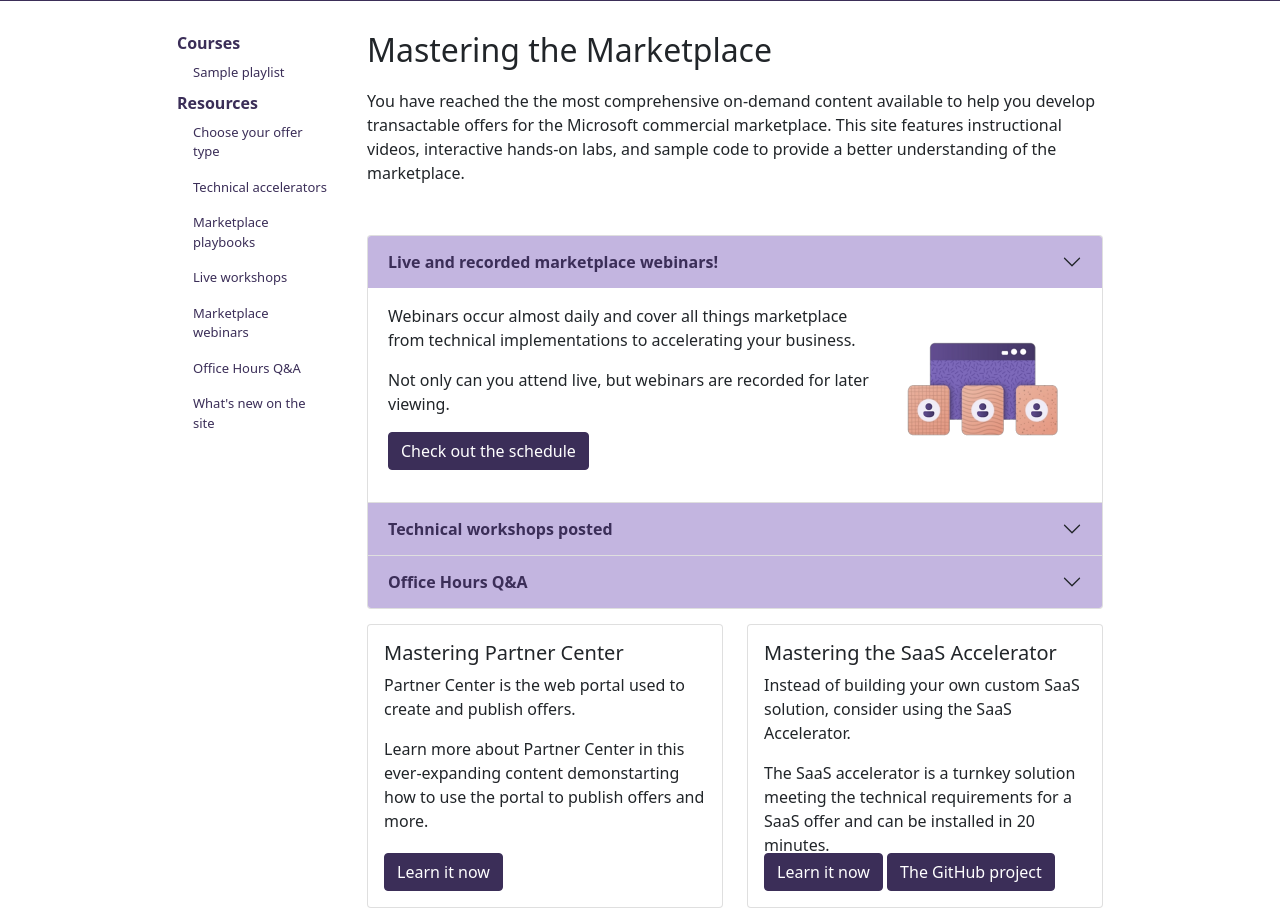
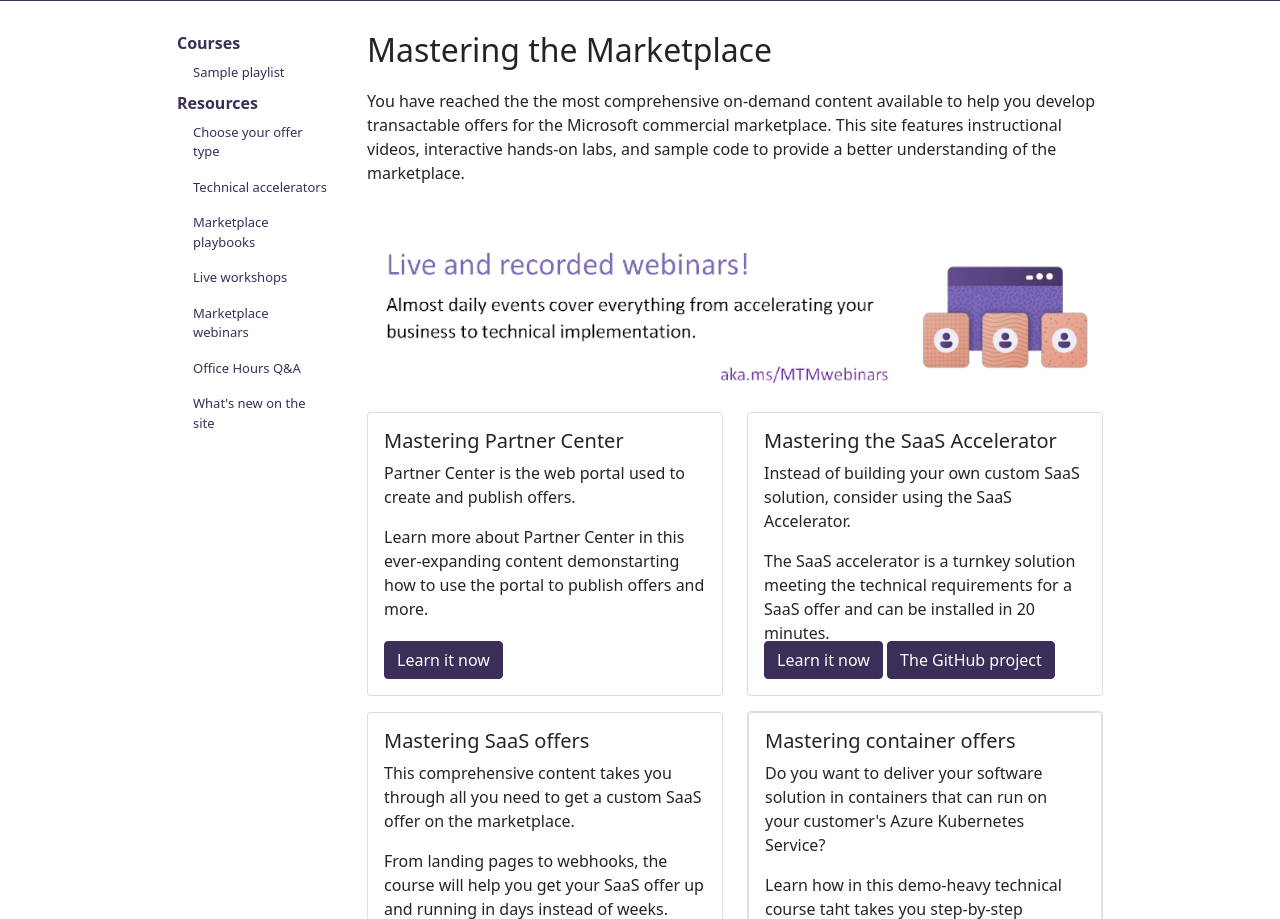
Before and after one commit to dstarr/mtm_site, a Python web app: template src/templates/index.html in a window 1280 px wide. Shown: the part 57-976 px from the top of the page. Run offline with Jinja, Linux system fonts and the light colour scheme; the template is opened without the code that fills it: most values are stand-ins (such as "Sample title", 1, 10 or a date in 2020); some libraries are stand-ins or nearby versions.

Commit message:
moved to carousel

```diff
--- a/src/static/style.css
+++ b/src/static/style.css
@@ -140,9 +140,7 @@ a {
 }
 
 .news-container {
-    margin-left: auto;
-    margin-right: auto;
-    width: 80%;  /* or any specific width */
+    width: 100%;  /* or any specific width */
     justify-content: center;
 }
 
@@ -184,12 +182,6 @@ a {
     height: auto;
 }
 
-.news-item {
-    margin-left: auto;
-    margin-right: auto;
-    justify-content: center;
-}
-
 .short_input {
     padding: 10px;
     width: 50%;
--- a/src/templates/index.html
+++ b/src/templates/index.html
@@ -10,7 +10,7 @@
         interactive hands-on labs, and sample code to provide a better understanding of the marketplace.
     </div>
 
-    {% include 'news_accordian.html' %}
+    {% include 'news_carousel.html' %}
 
     <!-- Card row -->
     <div>
--- a/src/templates/news_carousel.html
+++ b/src/templates/news_carousel.html
@@ -1,25 +1,23 @@
 <!-- news_carousel -->
 <div class="news-container">
-<div id="news_carousel" class="carousel carousel-dark" data-bs-ride="carousel">
+<div id="news_carousel" class="carousel slide carousel-dark" data-bs-touch="false" data-bs-interval="5000" data-bs-ride="carousel">
     <div class="carousel-inner">
-    <div class="carousel-item news-item active">
-      <a href="https://aka.ms/MTMwebinars" target="_blank"><img src="{{ url_for('static', filename = 'carousel-news-items/slide1-webinars.png') }}" class="news-image d-block w-30" alt="Webinars" /></a>
+    <div class="carousel-item active">
+      <a href="https://aka.ms/MTMwebinars" target="_blank">
+        <img src="{{ url_for('static', filename = 'carousel-news-items/webinars.png') }}" class="news-image w-100" alt="Webinars" />
+      </a>
     </div>
-    <div class="carousel-item news-item">
-      <a href="https://aka.ms/MTMworkshops" target="_blank"><img src="{{ url_for('static', filename = 'carousel-news-items/slide2-workshops.png') }}" class="news-image d-block w-30" alt="Workshops" /></a>
+    <div class="carousel-item">
+      <a href="https://aka.ms/MTMworkshops" target="_blank">
+        <img src="{{ url_for('static', filename = 'carousel-news-items/workshops.png') }}" class="news-image d-block w-100" alt="Workshops" />
+      </a>
     </div>
-    <div class="carousel-item news-item">
-      <a href="https://aka.ms/MTMofficehours" target="_blank"><img src="{{ url_for('static', filename = 'carousel-news-items/slide3-officehours.png') }}" class="news-image d-block w-30" alt="Office Hours" /></a>
+    <div class="carousel-item">
+      <a href="https://aka.ms/MTMofficehours" target="_blank">
+        <img src="{{ url_for('static', filename = 'carousel-news-items/officehours.png') }}" class="news-image d-block w-100" alt="Office Hours" />
+      </a>
     </div>
   </div>
-  <button class="carousel-control-prev" type="button" data-bs-target="#news_carousel" data-bs-slide="prev">
-    <span class="carousel-control-prev-icon" aria-hidden="true"></span>
-    <span class="visually-hidden">Previous</span>
-  </button>
-  <button class="carousel-control-next" type="button" data-bs-target="#news_carousel" data-bs-slide="next">
-    <span class="carousel-control-next-icon" aria-hidden="true"></span>
-    <span class="visually-hidden">Next</span>
-  </button>
 </div>
 </div>
 <!-- end news_carousel -->
```
Also changed, not shown: src/bonus_content/static/choose_your_offer_type.avif (added), src/static/carousel-news-items/officehours.png (added), src/static/carousel-news-items/slide1-webinars.png (deleted), src/static/carousel-news-items/slide2-workshops.png (deleted), src/static/carousel-news-items/slide3-officehours.png (deleted), src/static/carousel-news-items/webinars.png (added), src/static/carousel-news-items/workshops.png (added).
